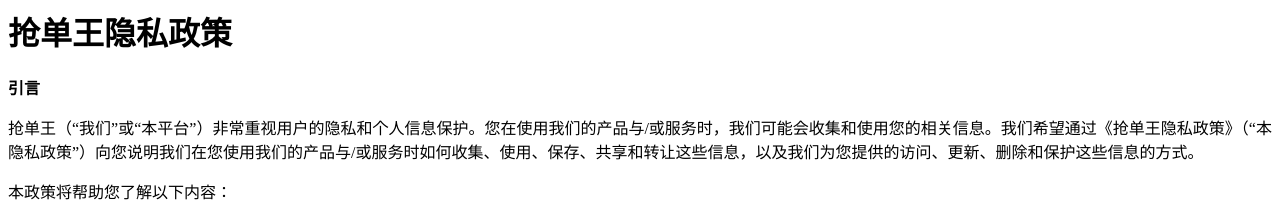
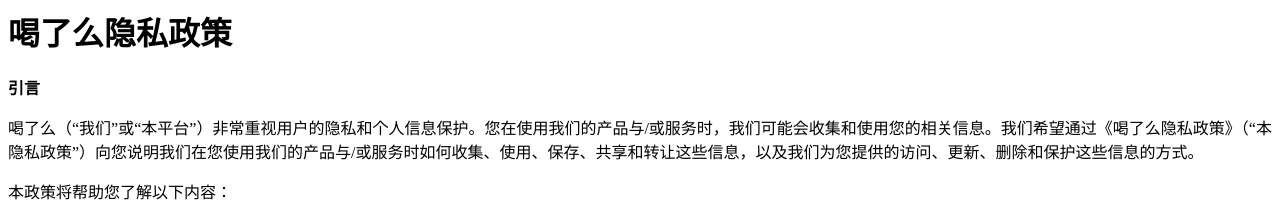
Before and after one commit to wwheleme/heleme, a plain HTML site: page protocol/index.html in a window 1280 px wide. Shown: the top 213 px of the page. Drawn offline with Linux system fonts and the light colour scheme.

Commit message:
Update index.html

```diff
--- a/protocol/index.html
+++ b/protocol/index.html
@@ -1,6 +1,6 @@
-<h1 id="抢单王记隐私政策">抢单王隐私政策</h1>
+<h1 id="喝了么隐私政策">喝了么隐私政策</h1>
 <p><strong>引言</strong></p>
-<p>抢单王（“我们”或“本平台”）非常重视用户的隐私和个人信息保护。您在使用我们的产品与/或服务时，我们可能会收集和使用您的相关信息。我们希望通过《抢单王隐私政策》（“本隐私政策”）向您说明我们在您使用我们的产品与/或服务时如何收集、使用、保存、共享和转让这些信息，以及我们为您提供的访问、更新、删除和保护这些信息的方式。</p>
+<p>喝了么（“我们”或“本平台”）非常重视用户的隐私和个人信息保护。您在使用我们的产品与/或服务时，我们可能会收集和使用您的相关信息。我们希望通过《喝了么隐私政策》（“本隐私政策”）向您说明我们在您使用我们的产品与/或服务时如何收集、使用、保存、共享和转让这些信息，以及我们为您提供的访问、更新、删除和保护这些信息的方式。</p>
 <p>本政策将帮助您了解以下内容：</p>
 <p><strong>1. 我们如何收集和使用您的个人信息</strong></p>
 <p><strong>2. 我们如何使用 Cookie 和同类技术</strong></p>
```
